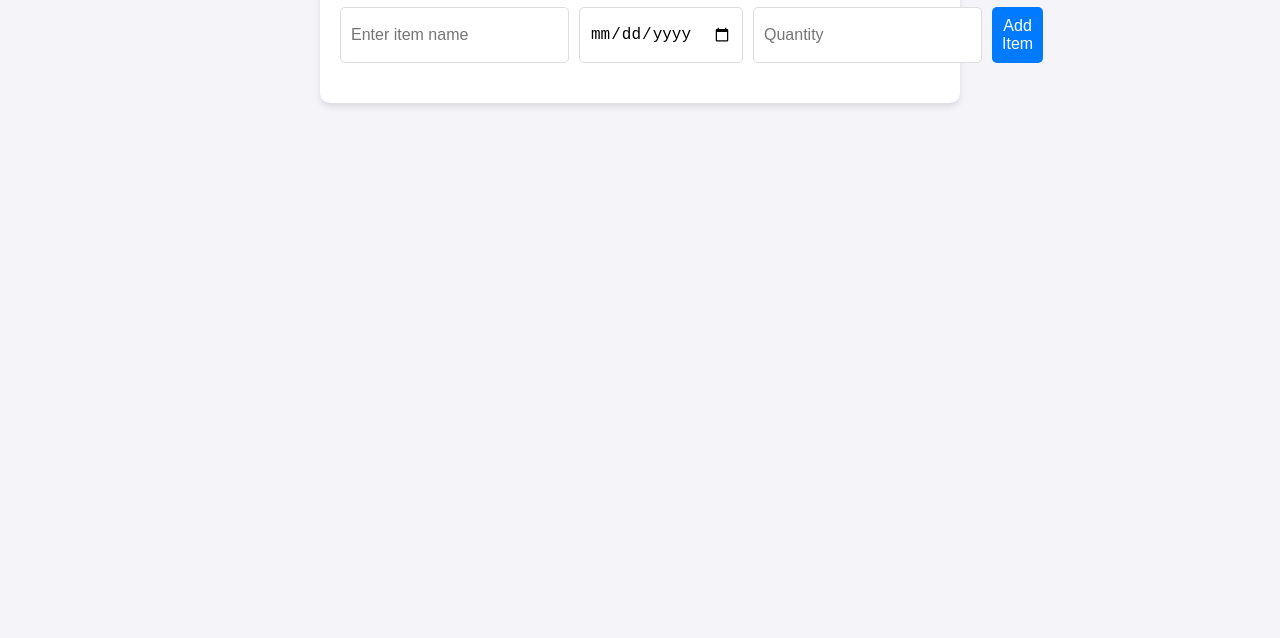
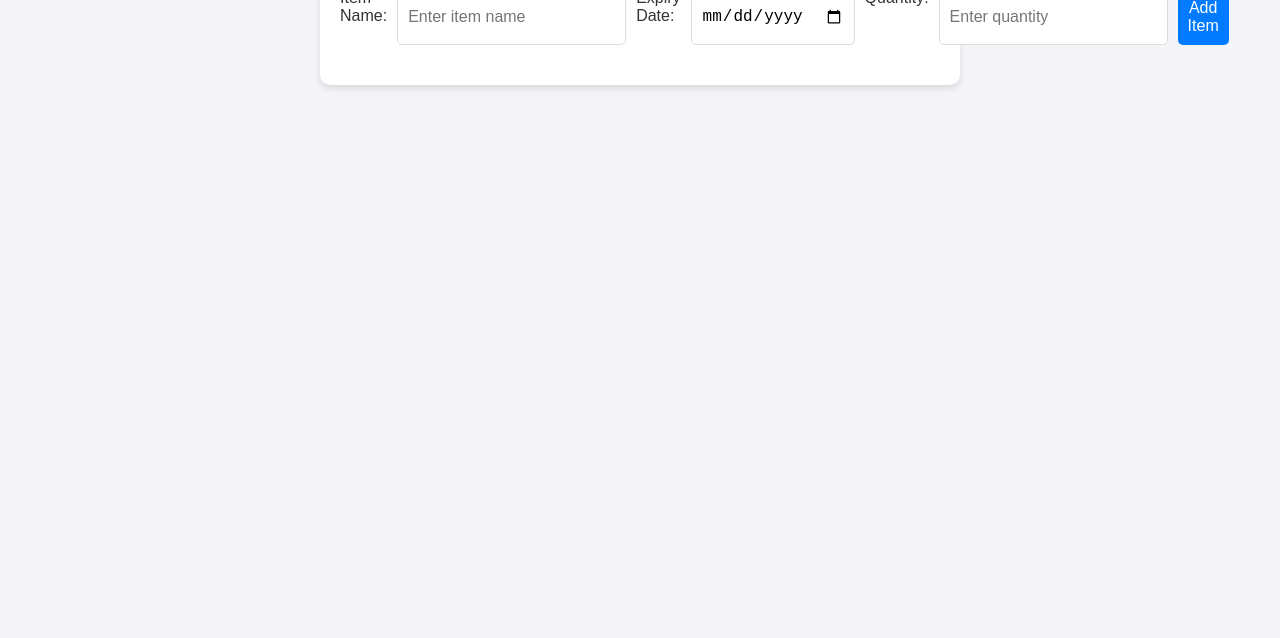
Before and after one commit to SimplyEnder/something-something-idk, a plain HTML site: page index.html in a window 1280 px wide. Shown: the part 162-800 px from the top of the page. Drawn offline with Linux system fonts and the light colour scheme.

Commit message:
Update index.html

```diff
--- a/index.html
+++ b/index.html
@@ -1,4 +1,3 @@
-html
 <!DOCTYPE html>
 <html lang="en">
 <head>
@@ -10,14 +9,23 @@ html
 <body>
   <div class="container">
     <h1>💊 Pharmacy Tracker</h1>
+
     <form id="itemForm">
-      <input type="text" id="itemName" placeholder="Enter item name" required>
-      <input type="date" id="expiryDate" required>
-      <input type="number" id="quantity" placeholder="Quantity" min="1" required>
+      <label for="itemName">Item Name:</label>
+      <input type="text" id="itemName" placeholder="Enter item name" required />
+
+      <label for="expiryDate">Expiry Date:</label>
+      <input type="date" id="expiryDate" required />
+
+      <label for="quantity">Quantity:</label>
+      <input type="number" id="quantity" placeholder="Enter quantity" required min="1" />
+
       <button type="submit">Add Item</button>
     </form>
-    <ul id="itemList"></ul>
+
+    <ul id="inventoryList"></ul>
   </div>
+
   <script src="script.js"></script>
 </body>
 </html>
```
